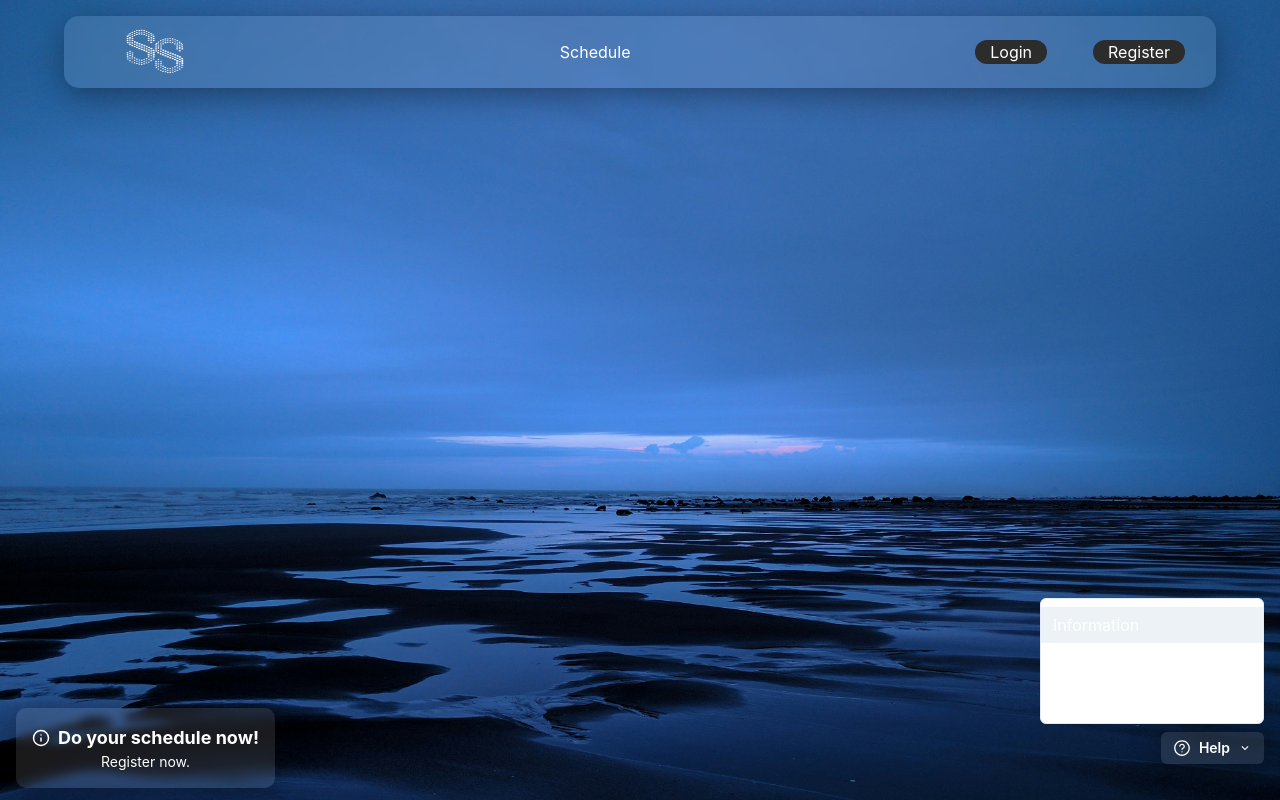
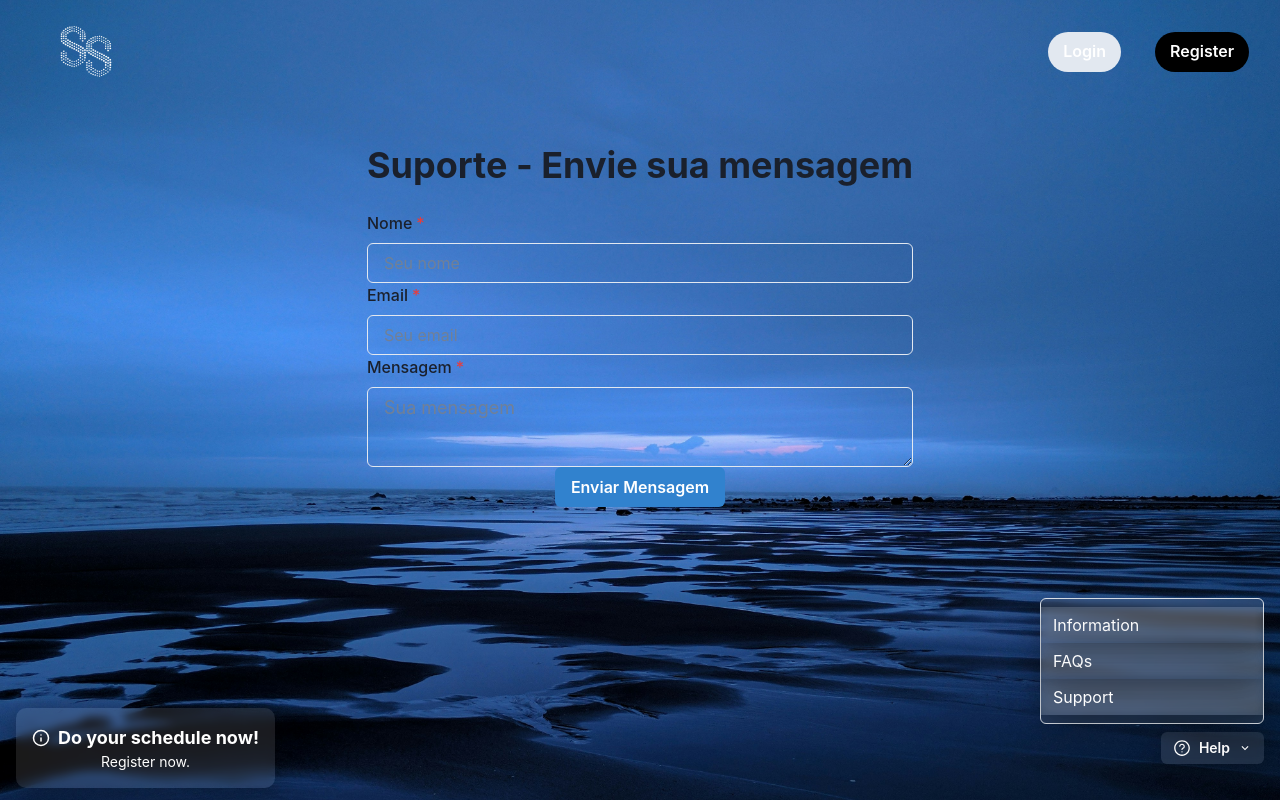
Before and after one commit to vinhas19/ProjetoPap, a React (Create React App) app: page /Support in a window 1280 px wide. Both pictures are taken after a click on the button "Help". Built offline with nearby package versions, Linux system fonts and the light colour scheme.

Commit message:
Added Mail Sistem , faq´s , info´s, updated header and Schedule Button

```diff
--- a/package.json
+++ b/package.json
@@ -17,6 +17,8 @@
     "@types/react": "^18.3.3",
     "@types/react-dom": "^18.3.0",
     "@usedapp/core": "^1.2.16",
+    "emailjs-com": "^3.2.0",
+    "eslint-config-react-app": "^7.0.1",
     "ethers": "^5.7.2",
     "framer-motion": "^6.5.1",
     "react": "^18.3.1",
--- a/src/App.tsx
+++ b/src/App.tsx
@@ -5,16 +5,18 @@ import {
   theme,
 } from "@chakra-ui/react"
 import { BrowserRouter, Route, Routes } from "react-router-dom"
-import { AnimatePresence, motion } from 'framer-motion';
+import { AnimatePresence } from 'framer-motion';
 import HomePage from "./Pages/Home/HomePage"
-
 import Header from "./Components/Header/Header"
 import Body from "./Components/Body/Body"
 import Footer from "./Components/Footer/Footer"
 import bg from './Assets/Images/background.png';
 import SchedulePage from "./Pages/Shedule/SchedulePage";
 import LoginRegisterPage from "./Pages/LoginRegister/LoginRegisterPage";
-{/*import ProfilePage from "./Pages/Profile/ProfilePage";*/}
+import FAQsPage from "./Pages/FAQs/FAQsPage";
+import InfoPage from "./Pages/Info/InfoPage";
+import SupportPage from "./Pages/Support/SupportPage";
+
 
 
 
@@ -29,7 +31,10 @@ export const App = () => (
             <Routes>
               <Route path="/" element={<HomePage/>}/>
               <Route path="/Schedule" element={<SchedulePage/>}/>
-              <Route path="/LoginRegister" element={<LoginRegisterPage/>}/>
+              <Route path="/Sign" element={<LoginRegisterPage/>}/>
+              <Route path="/Info" element={<InfoPage/>} />
+              <Route path="/Faqs" element={<FAQsPage/>} />
+              <Route path="/Support" element={<SupportPage/>} />
             </Routes>
           </BrowserRouter>
           <Spacer h="100%"/>
--- a/src/Components/Body/Body.tsx
+++ b/src/Components/Body/Body.tsx
@@ -6,4 +6,5 @@ export default function Body(props:StackProps)
     return <VStack w="100%" h={h} maxW="100%" maxH={h} {...props}>
         {props.children}
     </VStack>
+
 }
--- a/src/Components/Footer/Footer.tsx
+++ b/src/Components/Footer/Footer.tsx
@@ -41,26 +41,26 @@ const Footer = () => {
           <Menu placement="top-end" >
             <MenuButton
               as={Button}
-              className="glass"
+              className="glass-nob"
               size="sm"
               color="white"
               display="flex"
               alignItems="center"
               rightIcon={<ChevronDownIcon />}
             >
-              <HStack spacing={2}>
+              <HStack spacing={2} >
                 <AiOutlineQuestionCircle size={18} />
                 <Text>Help</Text>
               </HStack>
             </MenuButton>
-            <MenuList>
-              <MenuItem onClick={() => window.location.href = "/info"}>
+            <MenuList className="glass-nob" >
+              <MenuItem onClick={() => window.location.href = "/info"} className="glass-nob">
                 Information
               </MenuItem>
-              <MenuItem onClick={() => window.location.href = "/faqs"}>
+              <MenuItem onClick={() => window.location.href = "/faqs"} className="glass-nob">
                 FAQs
               </MenuItem>
-              <MenuItem onClick={() => window.location.href = "/support"}>
+              <MenuItem onClick={() => window.location.href = "/support"} className="glass-nob">
                 Support
               </MenuItem>
             </MenuList>
--- a/src/Components/Header/Header.tsx
+++ b/src/Components/Header/Header.tsx
@@ -1,18 +1,17 @@
 import React from 'react';
-import { Box, Image, Link, HStack, BoxProps } from '@chakra-ui/react';
+import { Box, Image, Link, HStack, Button, BoxProps } from '@chakra-ui/react';
 import Lb from '../../Assets/LogoBranco.png';
 import pf from '../../Assets/Profile.png';
 
 const Header: React.FC<BoxProps> = (props) => {
-  // Verifica se o usuário está logado com base no token armazenado
   const isLoggedIn = Boolean(localStorage.getItem('token'));
 
   return (
     <Box
       as="nav"
-      className="header glass"
-      maxW="90%"
-      w="90%"
+      className="header"
+      maxW="100%"
+      w="100%"
       mx="auto"
       px="1em"
       borderRadius="15px"
@@ -26,37 +25,40 @@ const Header: React.FC<BoxProps> = (props) => {
         </Link>
       </Box>
 
-      {/* Menu */}
-      <HStack spacing={8} className="menu">
-        <Link href="/SchedulePage" className="navigation-bar-a" _hover={{ color: 'gray.400' }}>
-          Schedule
-        </Link>
-      </HStack>
-
       {/* Ícone de perfil ou botões */}
       <Box marginLeft="auto" className="user-actions">
         {isLoggedIn ? (
-          // Ícone de perfil
           <Link href="/profile" className="navigation-bar-a" _hover={{ color: 'gray.400' }}>
             <Image src={pf} boxSize="40px" width="45px" alt="Profile" />
           </Link>
         ) : (
-          // Botões de Login e Register
-          <HStack spacing={4} className="button-container">
-            <Link
-              href="/LoginRegister" // Redireciona para a página de login
-              className="login-button"
+          <HStack spacing={1} className="button-container">
+            <Button
+              as={Link}
+              href="/LoginRegister"
               color="black"
+              bg="gray.200"
+              _hover={{ bg: 'gray.300' }}
+              borderRadius="40px"
+              px={6}
+              py={2}
+              fontSize="md"
             >
               Login
-            </Link>
-            <Link
-              href="/LoginRegister" // Redireciona para a página de registro
-              className="register-button"
-              _hover={{ color: 'gray.400' }}
+            </Button>
+            <Button
+              as={Link}
+              href="/LoginRegister"
+              color="white"
+              bg="black"
+              _hover={{ bg: 'gray.800' }}
+              borderRadius="40px"
+              px={6}
+              py={2}
+              fontSize="md"
             >
               Register
-            </Link>
+            </Button>
           </HStack>
         )}
       </Box>
--- /dev/null
+++ b/src/Pages/FAQs/FAQsPage.tsx
@@ -0,0 +1,49 @@
+import React from 'react';
+import { Box, Accordion, AccordionItem, AccordionButton, AccordionPanel, AccordionIcon, Text, Heading } from '@chakra-ui/react';
+
+const FAQsPage: React.FC = () => {
+  return (
+    <Box p="6" maxW="800px" mx="auto" mt="8">
+      <Heading size="lg" mb="6" textAlign="center">
+        Frequently Asked Questions
+      </Heading>
+      <Accordion allowToggle>
+        <AccordionItem>
+          <AccordionButton>
+            <Box flex="1" textAlign="left">
+              What is this platform for?
+            </Box>
+            <AccordionIcon />
+          </AccordionButton>
+          <AccordionPanel pb={4}>
+            This platform allows you to create, manage, and organize your schedules with ease.
+          </AccordionPanel>
+        </AccordionItem>
+        <AccordionItem>
+          <AccordionButton>
+            <Box flex="1" textAlign="left">
+              How do I create an account?
+            </Box>
+            <AccordionIcon />
+          </AccordionButton>
+          <AccordionPanel pb={4}>
+            Click the "Register" button on the homepage, fill out the required fields, and submit.
+          </AccordionPanel>
+        </AccordionItem>
+        <AccordionItem>
+          <AccordionButton>
+            <Box flex="1" textAlign="left">
+              Is my data secure?
+            </Box>
+            <AccordionIcon />
+          </AccordionButton>
+          <AccordionPanel pb={4}>
+            Yes, we use modern encryption methods to protect your personal information.
+          </AccordionPanel>
+        </AccordionItem>
+      </Accordion>
+    </Box>
+  );
+};
+
+export default FAQsPage;
--- /dev/null
+++ b/src/Pages/Info/InfoPage.tsx
@@ -0,0 +1,29 @@
+import React from 'react';
+import { Box, Heading, Text } from '@chakra-ui/react';
+
+const InfoPage: React.FC = () => {
+  return (
+    <Box p="6" maxW="800px" mx="auto" mt="8">
+      <Heading size="lg" mb="6" textAlign="center">
+        Information
+      </Heading>
+      <Text fontSize="md" mb="4">
+        Welcome to our platform! Here you can:
+      </Text>
+      <Text fontSize="md" mb="4">
+        - Organize your schedules efficiently.
+      </Text>
+      <Text fontSize="md" mb="4">
+        - Manage your tasks in one place.
+      </Text>
+      <Text fontSize="md" mb="4">
+        - Collaborate with others by sharing schedules.
+      </Text>
+      <Text fontSize="md">
+        For more details, contact our support team or explore the FAQs section.
+      </Text>
+    </Box>
+  );
+};
+
+export default InfoPage;
--- a/src/Pages/LoginRegister/LoginRegisterPage.tsx
+++ b/src/Pages/LoginRegister/LoginRegisterPage.tsx
@@ -71,6 +71,7 @@ const LoginRegister = () => {
       mx="auto"
       mt="10%"
       textAlign="center"
+      filter="blur"
     >
       <Heading size="lg" color="white" mb="4">
         {isRegistering ? 'Register' : 'Login'}
@@ -117,7 +118,7 @@ const LoginRegister = () => {
           {isRegistering ? 'Register' : 'Login'}
         </Button>
         <Text color="gray.400">
-          {isRegistering ? 'Já tem uma conta?' : 'Ainda não tem uma conta?'}{' '}
+          {isRegistering ? 'Already have an account?' : "Don't have an account yet?"}{' '}
           <Button
             variant="link"
             colorScheme="blue"
--- /dev/null
+++ b/src/Pages/Support/SupportPage.tsx
@@ -0,0 +1,103 @@
+import React, { useState } from 'react';
+import { Box, Button, FormControl, FormLabel, Input, Textarea, Heading, VStack, useToast } from '@chakra-ui/react';
+import emailjs from 'emailjs-com';
+
+const SupportPage = () => {
+  const [name, setName] = useState('');
+  const [email, setEmail] = useState('');
+  const [message, setMessage] = useState('');
+  const toast = useToast();
+
+  // Inicialize o EmailJS com o seu User ID
+  emailjs.init('NMvxrr10fm0Hd2AEX');  // Coloque o User ID do painel do EmailJS aqui
+
+  const handleSubmit = (e: React.FormEvent<HTMLFormElement>) => {
+    e.preventDefault();
+
+    // Verifique se todos os campos foram preenchidos
+    if (!name || !email || !message) {
+      toast({
+        title: 'Por favor, preencha todos os campos!',
+        status: 'error',
+        duration: 3000,
+        isClosable: true,
+      });
+      return;
+    }
+
+    // Use o emailjs.sendForm para enviar o formulário
+    const serviceID = 'service_597sg8i';  // O ID do serviço configurado no painel do EmailJS
+    const templateID = 'template_1eo5w8k';  // O ID do template configurado no painel do EmailJS
+
+    emailjs.sendForm(serviceID, templateID, e.target as HTMLFormElement)
+      .then(
+        () => {
+          toast({
+            title: 'Sua mensagem foi enviada com sucesso!',
+            status: 'success',
+            duration: 3000,
+            isClosable: true,
+          });
+          setName('');
+          setEmail('');
+          setMessage('');
+        },
+        (err) => {
+          toast({
+            title: 'Ocorreu um erro ao enviar sua mensagem!',
+            description: err.text,
+            status: 'error',
+            duration: 3000,
+            isClosable: true,
+          });
+        }
+      );
+  };
+
+  return (
+    <Box p={4} maxW="600px" mx="auto">
+      <Heading mb={6} textAlign="center">
+        Suporte - Envie sua mensagem
+      </Heading>
+      <VStack spacing={4} align="stretch">
+        <form id="form" onSubmit={handleSubmit}>
+          <FormControl isRequired>
+            <FormLabel>Nome</FormLabel>
+            <Input
+              type="text"
+              name="from_name"
+              value={name}
+              onChange={(e) => setName(e.target.value)}
+              placeholder="Seu nome"
+            />
+          </FormControl>
+          <FormControl isRequired>
+            <FormLabel>Email</FormLabel>
+            <Input
+              type="email"
+              name="from_email"
+              value={email}
+              onChange={(e) => setEmail(e.target.value)}
+              placeholder="Seu email"
+            />
+          </FormControl>
+          <FormControl isRequired>
+            <FormLabel>Mensagem</FormLabel>
+            <Textarea
+              name="message"
+              value={message}
+              onChange={(e) => setMessage(e.target.value)}
+              placeholder="Sua mensagem"
+              size="lg"
+            />
+          </FormControl>
+          <Button type="submit" colorScheme="blue">
+            Enviar Mensagem
+          </Button>
+        </form>
+      </VStack>
+    </Box>
+  );
+};
+
+export default SupportPage;
--- a/src/Styles/styles.css
+++ b/src/Styles/styles.css
@@ -38,8 +38,8 @@ body {
 }
 
 .header .logo img {
-    width: 90px;
-    height: 60px;
+    width: 80px;
+    height: 70px;
     align-items: center;
 }
 
@@ -177,6 +177,14 @@ body {
     border-radius: 10px;
 }
 
+.glass-nob
+{
+    background: rgba( 255, 255, 255, 0.1 ) !important;
+    box-shadow: 0 8px 32px 0 rgba( 0, 0, 0, 0.37 );
+    backdrop-filter: blur( 4px );
+    -webkit-backdrop-filter: blur( 4px );
+}
+
 .glass-dark
 {
     background: rgba( 0, 0, 0, 0.2 ) !important;
```
Also changed, not shown: src/Pages/Home/HomePage.tsx (+41 -6 lines), 1 other file (tests, documents, lock files or other folders).
